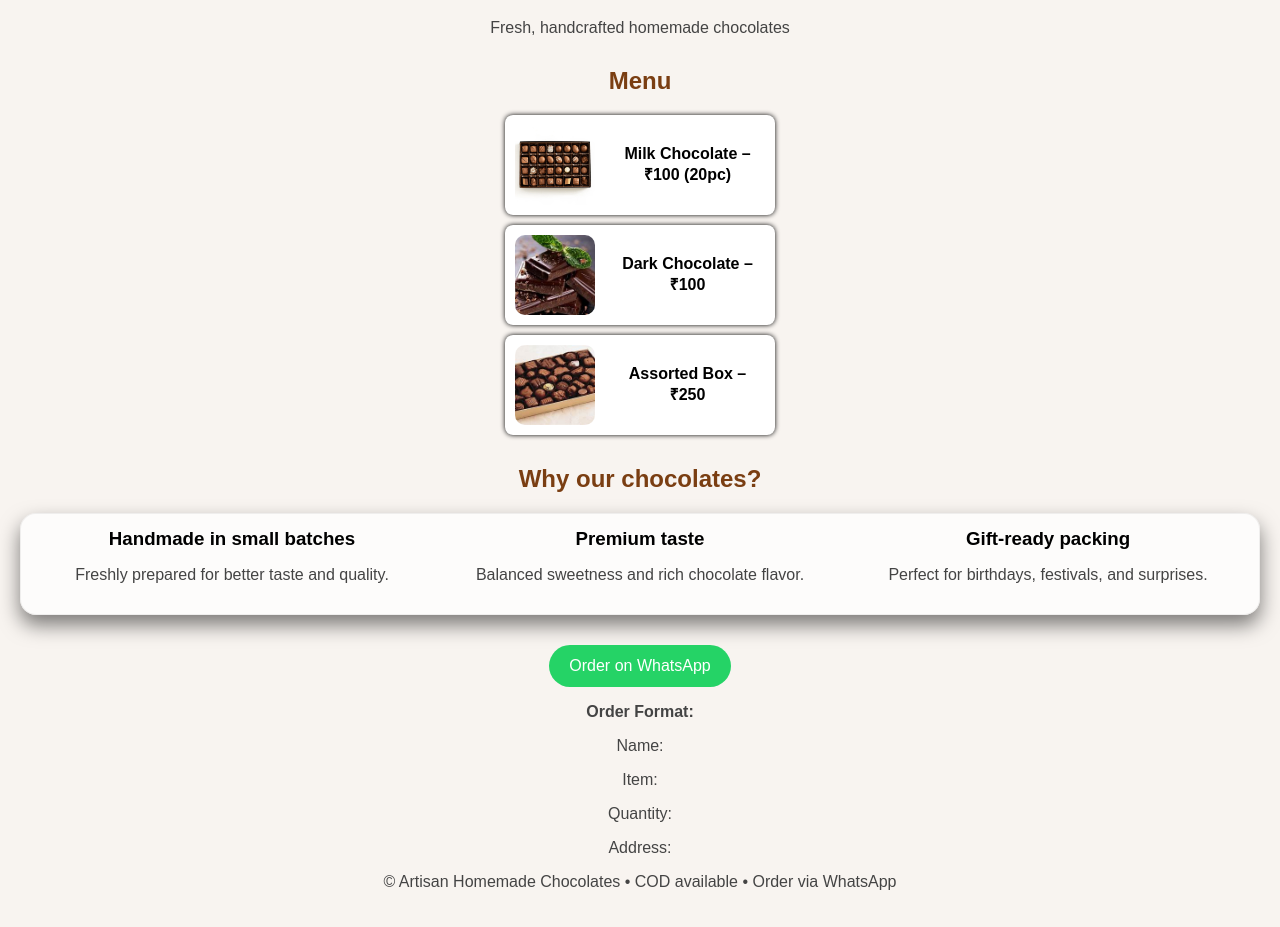
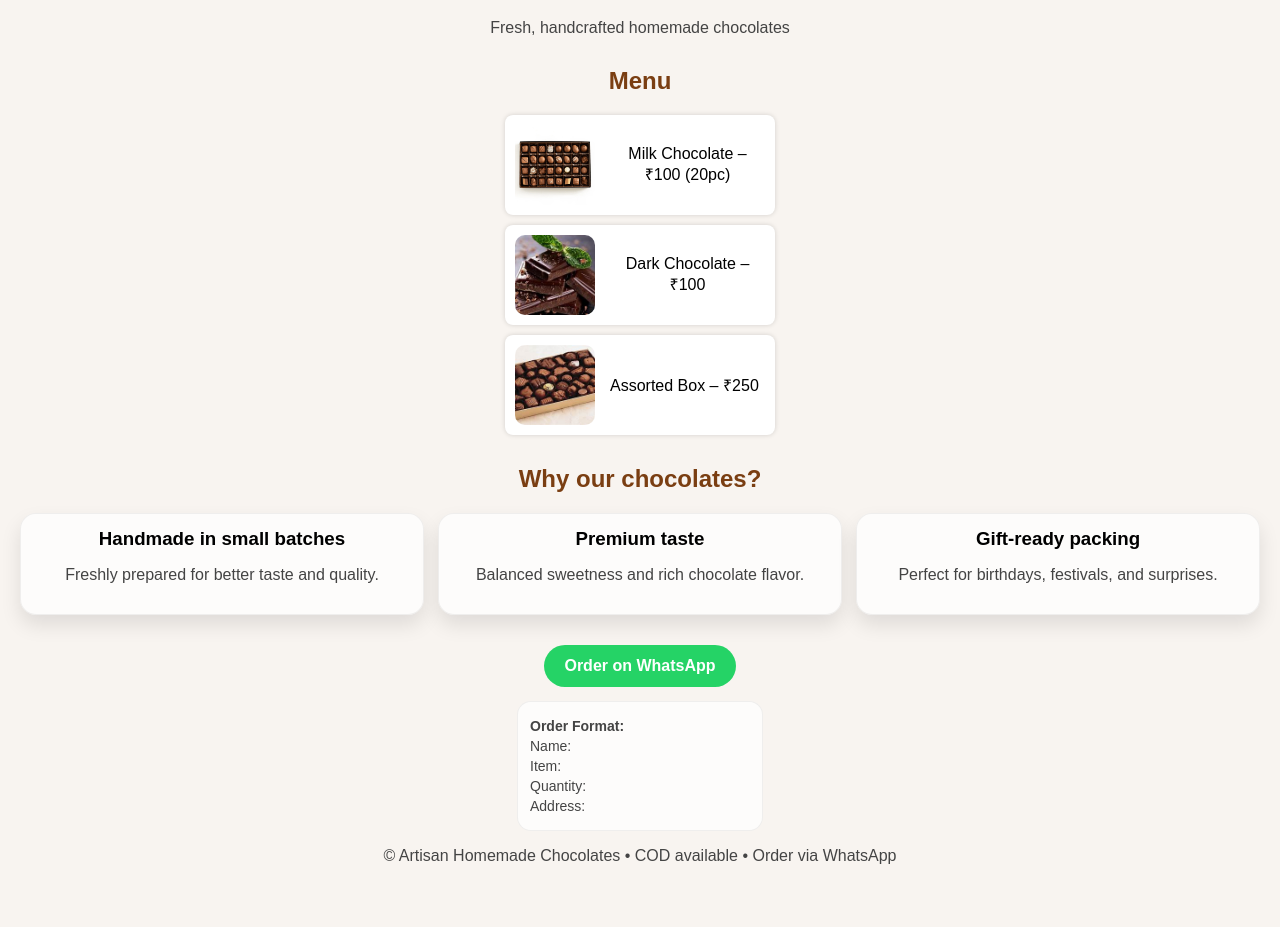
Before and after one commit to vibeCoder4312/Choco-Project, a plain HTML site: page index.html in a window 1280 px wide. Shown: the part 82-1009 px from the top of the page. After the commit the page ends 983 px from the top, so only its background shows below. Drawn offline with Linux system fonts and the light colour scheme.

Commit message:
style.css

```diff
--- a/style.css
+++ b/style.css
@@ -1,92 +1,88 @@
 body{
-    font-family: Arial, sans-serif;
-    background-color: #f8f4f0;
-    margin: 0;
-    padding: 20px;
-    text-align: center;
+  font-family: Arial, sans-serif;
+  background-color: #f8f4f0;
+  margin: 0;
+  padding: 20px;
+  text-align: center;
 }
 
-h1{
-    color: #5a2d0c;
+h1{ color:#5a2d0c; }
+h2{ color:#7a3e12; margin-top:30px; }
+p{ color:#444; }
+
+ul{ list-style:none; padding:0; }
+
+li{
+  background:#fff;
+  margin:10px auto;
+  padding:10px;
+  width:250px;
+  border-radius:8px;
+  box-shadow:0 0 5px rgba(0,0,0,0.15);
 }
 
-h2{
-    color: #7a3e12;
-    margin-top: 30px;
+a{
+  display:inline-block;
+  margin-top:30px;
+  padding:12px 20px;
+  background-color:#25D366;
+  color:white;
+  text-decoration:none;
+  border-radius:25px;
+  font-weight:bold;
 }
 
-p{
-    color: #444;
+a:hover{ background-color:#1ebe5d; }
+
+/* menu layout */
+.menu li{
+  display:flex;
+  align-items:center;
+  gap:15px;
+  justify-content:flex-start;
 }
 
-ul{
-    list-style: none;
-    padding: 0;
+.menu img{
+  width:80px;
+  height:80px;
+  object-fit:cover;
+  border-radius:10px;
 }
 
-li {
-    background: #fff;
-    margin: 10px auto;
-    padding: 10px;
-    width: 250px;
-    border-radius: 8px;
-    box-shadow: 0 0 5px rgba(0, 0, 0, 1);
+/* specialties */
+.features{
+  display:grid;
+  grid-template-columns: repeat(3, 1fr);
+  gap:14px;
+  margin-top: 15px;
 }
 
-
-a{
-    display: inline-block;
-    margin-top: 30px;
-    padding: 12px 20px;
-    background-color: #25D366;
-    color: white;
-    text-decoration: none;
-    border-radius: 25px;
-    font-size: bold;
+.feature{
+  background: rgba(255,255,255,0.75);
+  border: 1px solid rgba(0,0,0,0.06);
+  border-radius: 16px;
+  padding: 14px;
+  box-shadow: 0 10px 20px rgba(0,0,0,0.10);
 }
 
-a:hover{
-    background-color: #1ebe5d;
+.features h3{ margin:0 0 8px; }
+
+@media (max-width:900px){
+  .features{ grid-template-columns:1fr; }
 }
 
-.menu li {
-    display: flex;
-    align-items: center;
-    gap: 15px;
-    justify-content: center;
+/* order format box */
+.order-format{
+  background: rgba(255,255,255,0.75);
+  border:1px solid rgba(0,0,0,0.06);
+  border-radius:14px;
+  padding:12px;
+  margin:14px auto 0;
+  max-width:220px;
+  text-align:left;
 }
 
-.menu img {
-    width: 80px;
-    height: 80px;
-    object-fit: cover;
-    border-radius: 10px;
+.order-format p{
+  margin:4px 0;
+  font-size:14px;
 }
-
-.menu span {
-    font-size: 16px;
-    font-weight: bold;
-}
-
-
-.features{
-    display: grid;
-    grid-template-columns: repeat(3, 1fr);
-    gap: 14px;
-}
-
-.features{
-    background: rgba(255, 255, 255, 0.75);
-    border: 1px solid rgba(0, 0, 0, 0.06);
-    border-radius: 16px;
-    padding: 14px;
-    box-shadow: 0 10px 20px rgba(0, 0, 0, 0.5);
-}
-
-.features h3{
-    margin: 0 0 8px;
-}
-
-@media (max-width: 900px){
-    .features{ grid-template-columns: 1fr;}
-}
```
